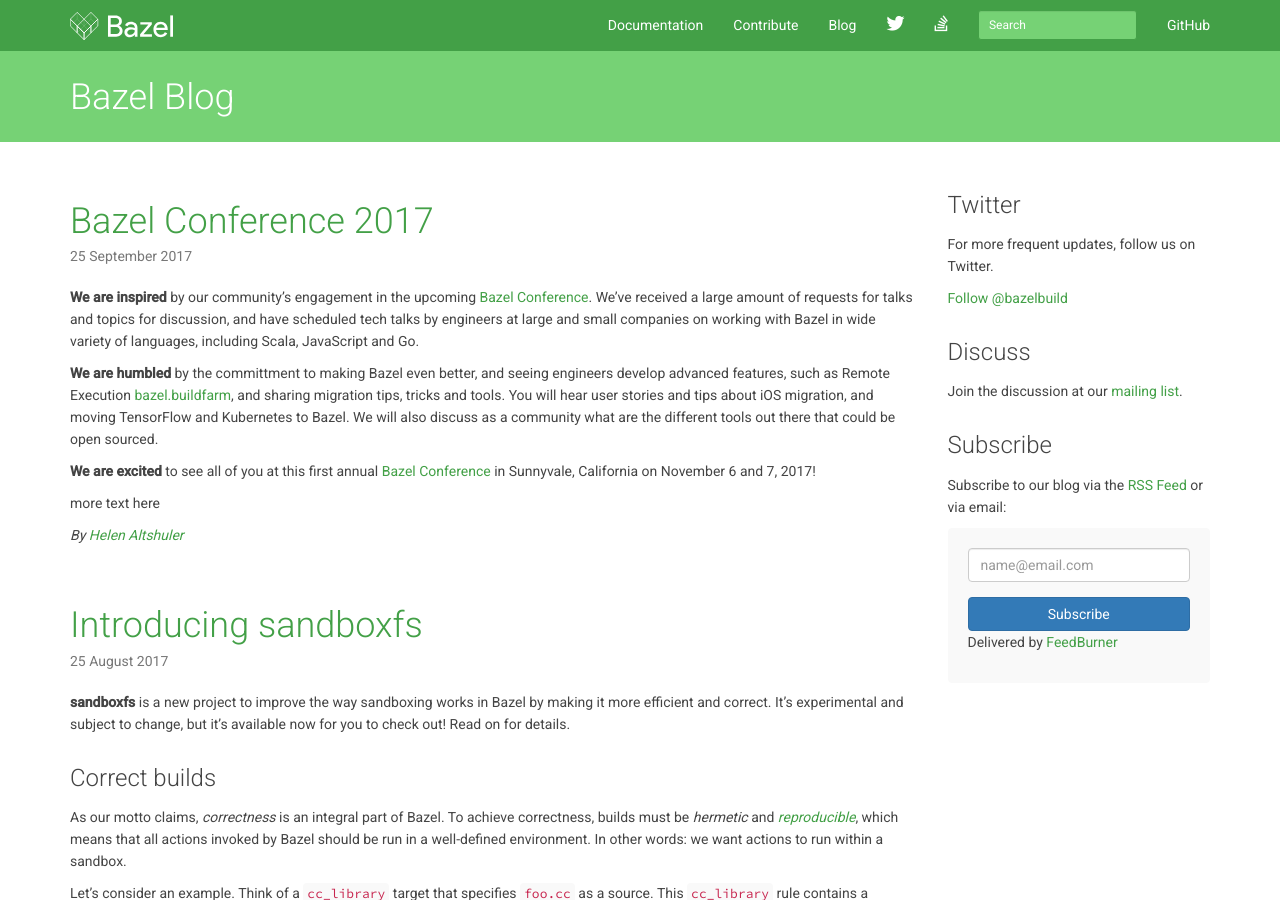
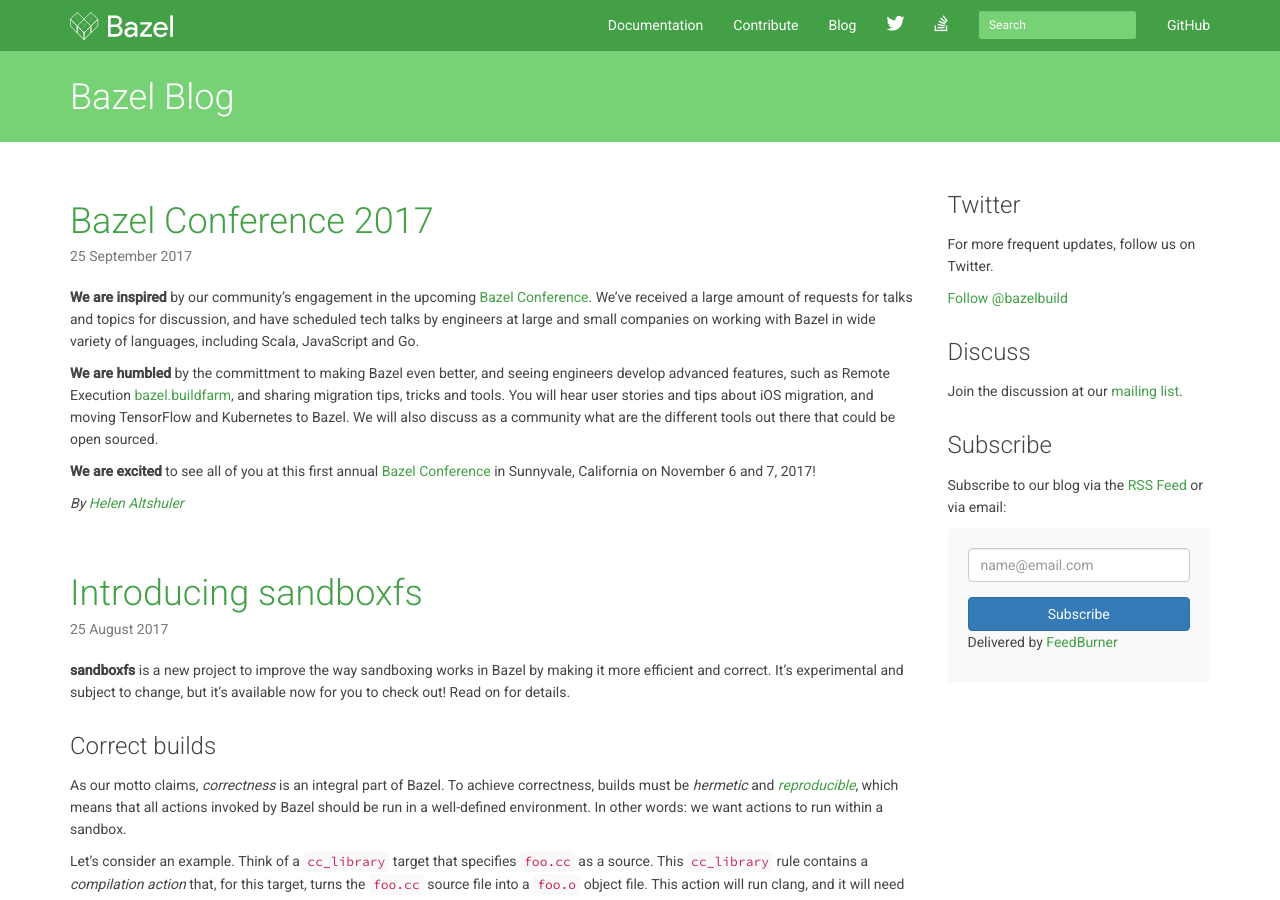
Before and after one commit to bazelbuild/bazel-blog, a Jekyll site: the page built from index.html, in a window 1280 px wide and 900 px high. Built offline with Jekyll 4.4.1, drawn with Linux system fonts in a browser that asks for light colours; nearby versions of some CDN libraries; library files that are not in the unit come from our copies; Markdown is read by kramdown in place of the engine named in the settings; the list of posts is cut into pages by our own code.

Commit message:
Update 2017-09-25-conference-2017.md

```diff
--- a/_posts/2017-09-25-conference-2017.md
+++ b/_posts/2017-09-25-conference-2017.md
@@ -10,6 +10,4 @@
 **We are excited** to see all of you at this first annual [Bazel Conference](https://sites.google.com/corp/bazel.build/conference2017) in Sunnyvale, California on November 6 and 7, 2017!
 
 
-more text here
-
 *By [Helen Altshuler](https://github.com/helenalt)*
```
